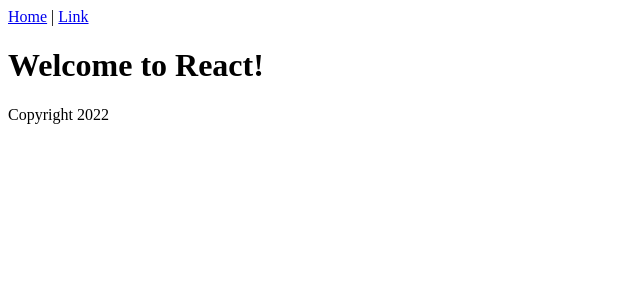
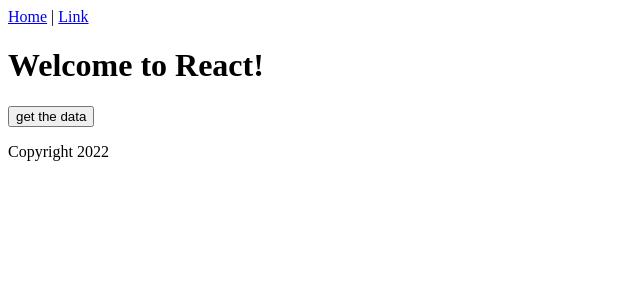
Before and after one commit to jordanoboyle/MovieQuotes, a React (Vite) app: page / in a window 1280 px wide. Shown: the top 300 px of the page, without its empty margins (0-640 px from the left). Built offline with nearby package versions, Linux system fonts and the light colour scheme.

Commit message:
initial data retrieval via axios

```diff
--- a/package.json
+++ b/package.json
@@ -10,6 +10,7 @@
     "preview": "vite preview"
   },
   "dependencies": {
+    "axios": "^1.7.2",
     "react": "^18.3.1",
     "react-dom": "^18.3.1"
   },
--- a/src/Content.jsx
+++ b/src/Content.jsx
@@ -1,7 +1,24 @@
+import axios from "axios"
+import { useState } from "react"
+
 export function Content() {
+  const [quoteData, setQuoteData] = useState([])
+
+  const handleQuoteData = () => {
+    console.log("getting the data")
+    axios.get("https://gist.githubusercontent.com/benchprep/dffc3bffa9704626aa8832a3b4de5b27/raw/quotes.json").then(response => {
+      console.log(response.data)
+      setQuoteData(response.data)
+
+    })
+
+  }
+
   return (
     <main>
       <h1>Welcome to React!</h1>
+      <button onClick={handleQuoteData}>get the data</button>
+    {/* <p>{quoteData}</p> */}
     </main>
   )
 }
```
Also changed, not shown: 1 other file (tests, documents, lock files or other folders).
